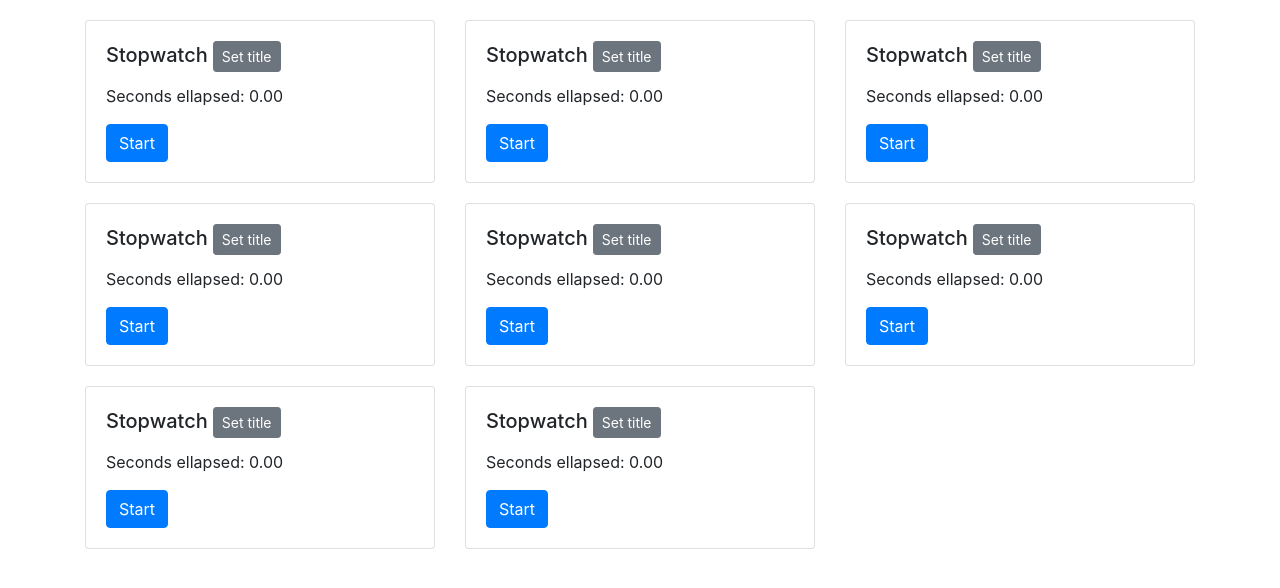
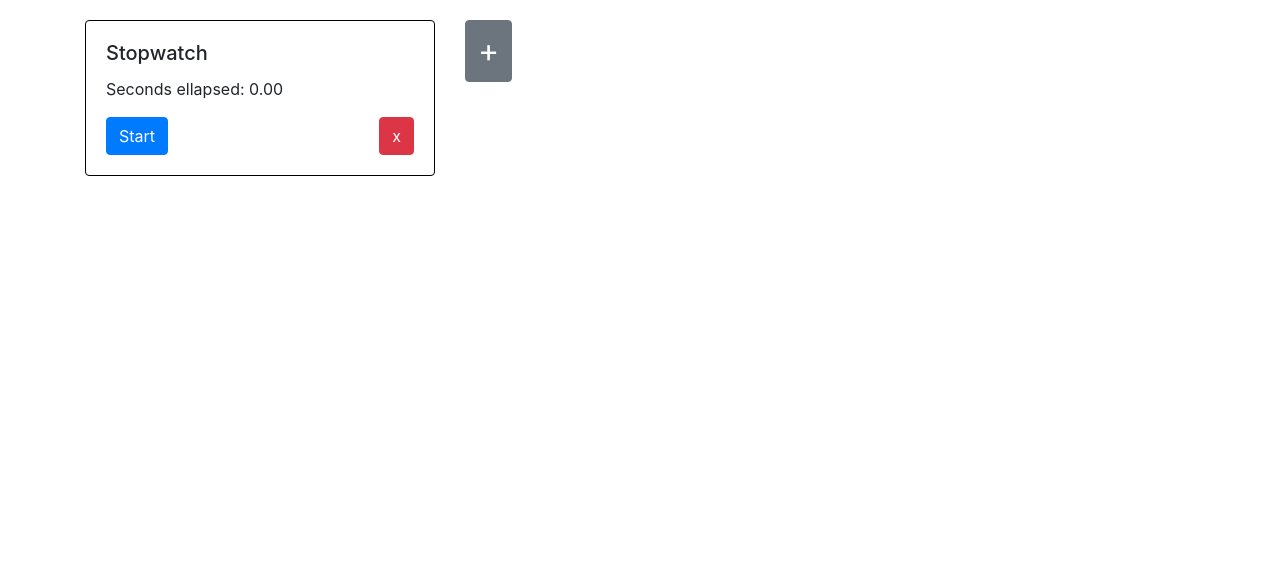
Before and after one commit to rpagliuca/rotary-arvore-do-bem-divulgacao, a React (Create React App) app: page / in a window 1280 px wide. Shown: the top 588 px of the page. Built offline with nearby package versions, Linux system fonts and the light colour scheme.

Commit message:
feat: Keyboard cursor working

```diff
--- a/src/App.js
+++ b/src/App.js
@@ -61,27 +61,79 @@ const useTimer = () => {
   ]
 }
 
+const KEY_CODE_ARROW_RIGHT = 39
+const KEY_CODE_ARROW_LEFT = 37
+const KEY_CODE_SPACE = 32
+const KEY_CODE_ENTER = 13
+
 const MyCards = () => {
+  const [ cardCount, setCardCount ] = useState(1)
+  const [ focusIndex, setFocusIndex ] = useState(0)
+
+  const addCard = () => {
+    setCardCount(cardCount + 1)
+  }
+
+  useEffect(() => {
+    const focusRight = () => setFocusIndex(focusIndex+1)
+    const focusLeft = () => setFocusIndex(focusIndex-1)
+    const stopwatchToggle = () => {
+
+    }
+    const addStopwatch = () => addCard()
+    const handleKeyDown = (e) => {
+      const k = e.keyCode
+      if (k === KEY_CODE_ARROW_RIGHT) focusRight()
+      if (k === KEY_CODE_ARROW_LEFT) focusLeft()
+      if (k === KEY_CODE_SPACE) stopwatchToggle()
+      if (k === KEY_CODE_ENTER) addStopwatch()
+    }
+    document.addEventListener("keydown", handleKeyDown, true)
+    return () => document.removeEventListener("keydown", handleKeyDown, true)
+  }, [cardCount, focusIndex])
+
+  let cards = []
+
+  for (let i = 0; i < cardCount; i++) {
+    let hasFocus = false
+    if (i === focusIndex) {
+      hasFocus = true
+    }
+    cards.push(<MyCardCol key={i} hasFocus={hasFocus}/>)
+  }
+
   return (
     <rs.Row>
-      <MyCardCol/>
-      <MyCardCol/>
-      <MyCardCol/>
-      <MyCardCol/>
-      <MyCardCol/>
-      <MyCardCol/>
-      <MyCardCol/>
-      <MyCardCol/>
+      {cards}
+      <AddCard addCard={addCard}/>
     </rs.Row>
   )
 }
 
-const MyCardCol = () => {
+const MyCardCol = (props) => {
+  const [ isHidden, setIsHidden ] = useState(false)
+  if (isHidden) {
+    return <></>
+  }
+
+  let style = {}
+  if (props.hasFocus) {
+    style["borderColor"] = "black"
+  }
+
   return (
     <rs.Col md="4" style={{marginTop: 20}}>
-      <rs.Card>
-        <MyCardBody/>
+      <rs.Card style={style}>
+        <MyCardBody handleHide={() => setIsHidden(true)}/>
       </rs.Card>
+    </rs.Col>
+  )
+}
+
+const AddCard = (props) => {
+  return (
+    <rs.Col md="4" sml="12" style={{marginTop: 20}}>
+      <rs.Button color="secondary" style={{fontSize: "200%"}} onClick={props.addCard}>+</rs.Button>
     </rs.Col>
   )
 }
@@ -95,21 +147,39 @@ const useForm = (placeholder) => {
   }
 }
 
-const MyCardBody = () => {
+const DeleteButton = (props) => {
+  return (
+    <rs.Button onClick={props.handleClick} color="danger" style={{float: "right", fontSize: "100%"}}>x</rs.Button>
+  )
+}
+
+const MyCardBody = (props) => {
   const [ count, formattedCount, isCounting, toggleCounter, restartCounter ] = useTimer()
+
+  let style = {}
+
+  if (isCounting) {
+    style["background"] = "#e6ffeb"
+  } else if (count !== 0) {
+    style["background"] = "#fffaeb"
+  }
+
   return (
-    <rs.CardBody style={ isCounting ? {background: "#e6ffeb"} : (count !== 0) ? {background: "#fffaeb"} : {} } >
-      <Title/>
+    <rs.CardBody style={style}>
+      <div style={{zIndex: 1}}>
+        <Title/>
+      </div>
       <rs.CardText>Seconds ellapsed: {formattedCount}</rs.CardText>
       <rs.Button color="primary" style={{marginRight: 5}} onClick={toggleCounter}>{ isCounting ? "Pause" : (count === 0) ? "Start" : "Continue" }</rs.Button>
-      { (count !== 0) ? <rs.Button onClick={restartCounter}>Reset</rs.Button> : "" }
+      <DeleteButton handleClick={props.handleHide}/>
+      { (count !== 0) ? <rs.Button color="danger" style={{marginRight: 5, float: "right"}} onClick={restartCounter}>Reset</rs.Button> : "" }
     </rs.CardBody>
   )
 }
 
 const Title = () => {
   const formDescription = useForm("Enter a new title")
-  const [ isEditing, editButton, handleFinishEditting ] = useEditButton()
+  const [ isEditing, setIsEditing ] = useState(false)
 
   const ref = useRef(null);
 
@@ -120,43 +190,28 @@ const Title = () => {
     }
   }, [isEditing])
 
+  const handleTitleClick = (e) => {
+    setIsEditing(true)
+  }
+
+  const handleFormSubmit = (e) => {
+    setIsEditing(false)
+    e.preventDefault()
+  }
+
   return (
     <>
-    <rs.CardTitle tag="h5">
-      <form onSubmit={handleFinishEditting}>
+      <form onSubmit={handleFormSubmit}>
         { isEditing ? (
-          <rs.Input {...formDescription} style={{display: "inline", width: "auto"}} innerRef={ref}/>
+          <rs.Input {...formDescription} onBlur={handleFormSubmit} innerRef={ref} style={{marginBottom: 5}}/>
         ) : (
-          <>{ formDescription.value || "Stopwatch" }</>
+          <rs.CardTitle tag="h5" onClick={handleTitleClick} style={{cursor: "pointer"}}>
+           { formDescription.value || "Stopwatch" }
+          </rs.CardTitle>
         )}
-        {editButton}
       </form>
-    </rs.CardTitle>
     </>
   )
 }
 
-const useEditButton = () => {
-  const [ isEditing, setIsEditing ] = useState(false)
-  return [
-    isEditing,
-    <EditTitleButton setIsEditing={setIsEditing} isEditing={isEditing}/>,
-    (e) => {
-      setIsEditing(false)
-      e.preventDefault()
-    }
-  ]
-}
-
-const EditTitleButton = (props) => {
-  if (!props.isEditing) {
-    return (
-      <rs.Button size="sm" style={{marginLeft: 5}} onClick={() => props.setIsEditing(true)} >Set title</rs.Button>
-    )
-  }
-  return (
-    <rs.Button size="sm" style={{marginLeft: 5}} onClick={() => props.setIsEditing(false)} >OK</rs.Button>
-  )
-}
-
 export default App;
```
Also changed, not shown: 1 other file (tests, documents, lock files or other folders).
